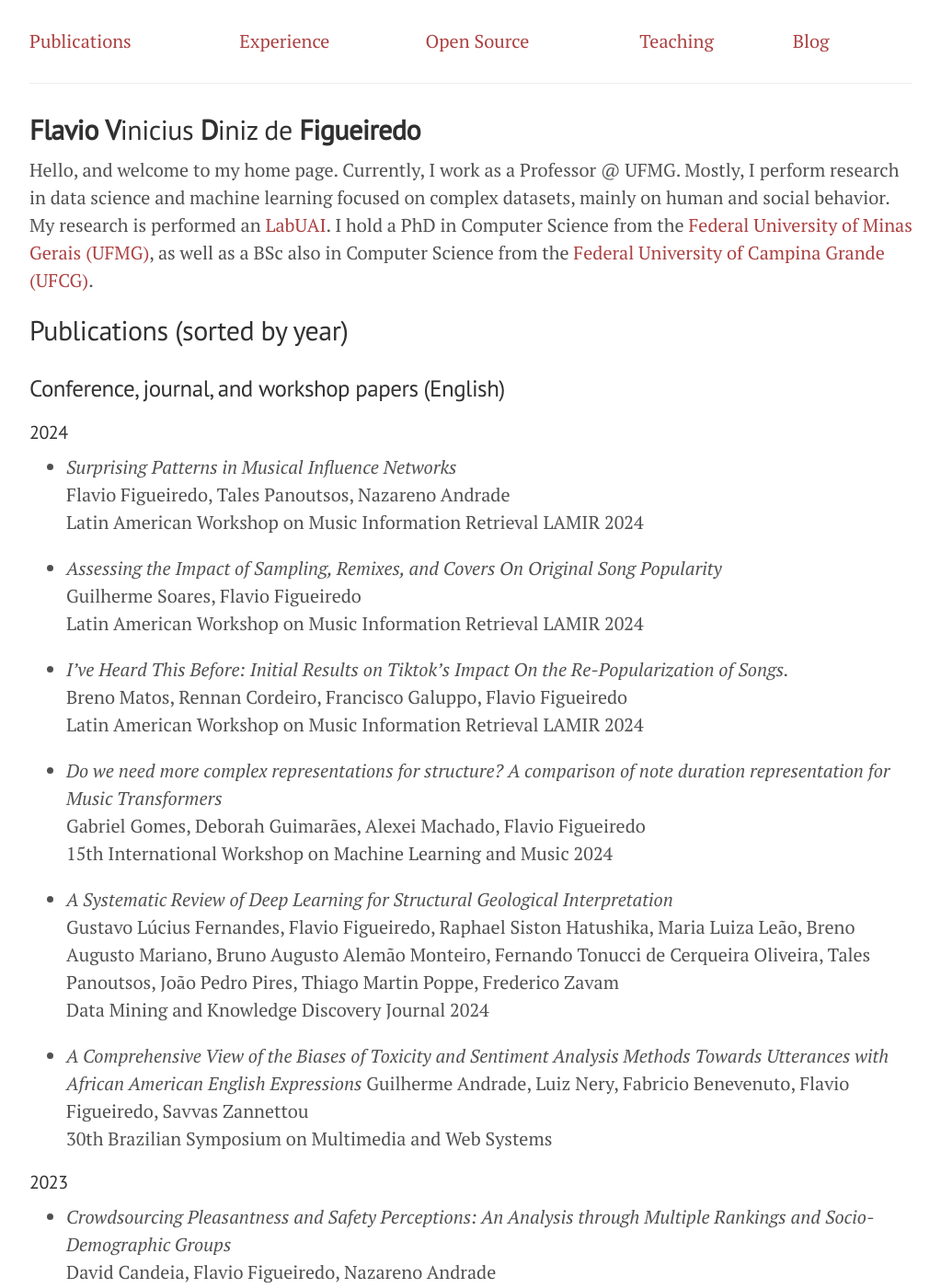
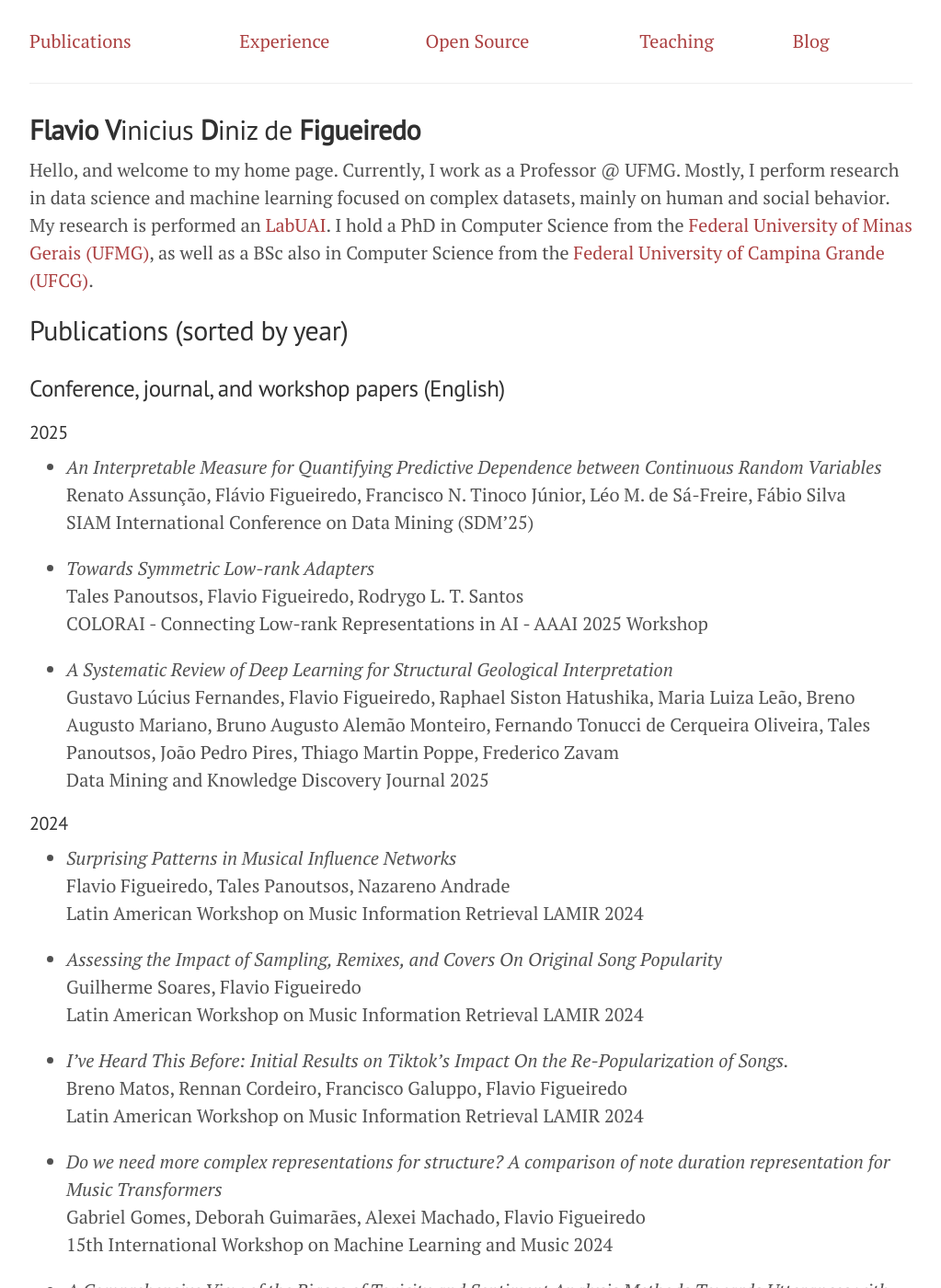
Before and after one commit to flaviovdf/flaviovdf.github.io, a Jekyll site: the page built from index.md, in a window 1280 px wide and 1400 px high. Shown: the whole window at 92% size, without its empty margins (128-1151 px from the left). Built offline with Jekyll 4.4.1, drawn with Linux system fonts in a browser that asks for light colours.

Commit message:
Update index.md

```diff
--- a/index.md
+++ b/index.md
@@ -13,6 +13,20 @@ Hello, and welcome to my home page. Currently, I work as a Professor @ UFMG. Mos
 ## Publications (sorted by year)
 
 ### Conference, journal, and workshop papers (English)
+
+#### 2025
+
+* *An Interpretable Measure for Quantifying Predictive Dependence between Continuous Random Variables* <br/>
+  Renato Assunção, Flávio Figueiredo, Francisco N. Tinoco Júnior, Léo M. de Sá-Freire, Fábio Silva  <br/>
+  SIAM International Conference on Data Mining (SDM'25)
+
+* *Towards Symmetric Low-rank Adapters* <br/>
+  Tales Panoutsos, Flavio Figueiredo, Rodrygo L. T. Santos <br/>
+  COLORAI - Connecting Low-rank Representations in AI - AAAI 2025 Workshop
+
+* *A Systematic Review of Deep Learning for Structural Geological Interpretation* <br/>
+  Gustavo Lúcius Fernandes, Flavio Figueiredo, Raphael Siston Hatushika, Maria Luiza Leão, Breno Augusto Mariano, Bruno Augusto Alemão Monteiro, Fernando Tonucci de Cerqueira Oliveira, Tales Panoutsos, João Pedro Pires, Thiago Martin Poppe, Frederico Zavam <br/>
+  Data Mining and Knowledge Discovery Journal 2025
 
 #### 2024
 
@@ -31,10 +45,6 @@ Hello, and welcome to my home page. Currently, I work as a Professor @ UFMG. Mos
 * *Do we need more complex representations for structure? A comparison of note duration representation for Music Transformers* <br/>
   Gabriel Gomes, Deborah Guimarães, Alexei Machado, Flavio Figueiredo <br/>
   15th International Workshop on Machine Learning and Music 2024
-
-* *A Systematic Review of Deep Learning for Structural Geological Interpretation* <br/>
-  Gustavo Lúcius Fernandes, Flavio Figueiredo, Raphael Siston Hatushika, Maria Luiza Leão, Breno Augusto Mariano, Bruno Augusto Alemão Monteiro, Fernando Tonucci de Cerqueira Oliveira, Tales Panoutsos, João Pedro Pires, Thiago Martin Poppe, Frederico Zavam <br/>
-  Data Mining and Knowledge Discovery Journal 2024
 
 * *A Comprehensive View of the Biases of Toxicity and Sentiment Analysis Methods Towards Utterances with African American English Expressions*
   Guilherme Andrade, Luiz Nery, Fabricio Benevenuto, Flavio Figueiredo, Savvas Zannettou <br/>
```
